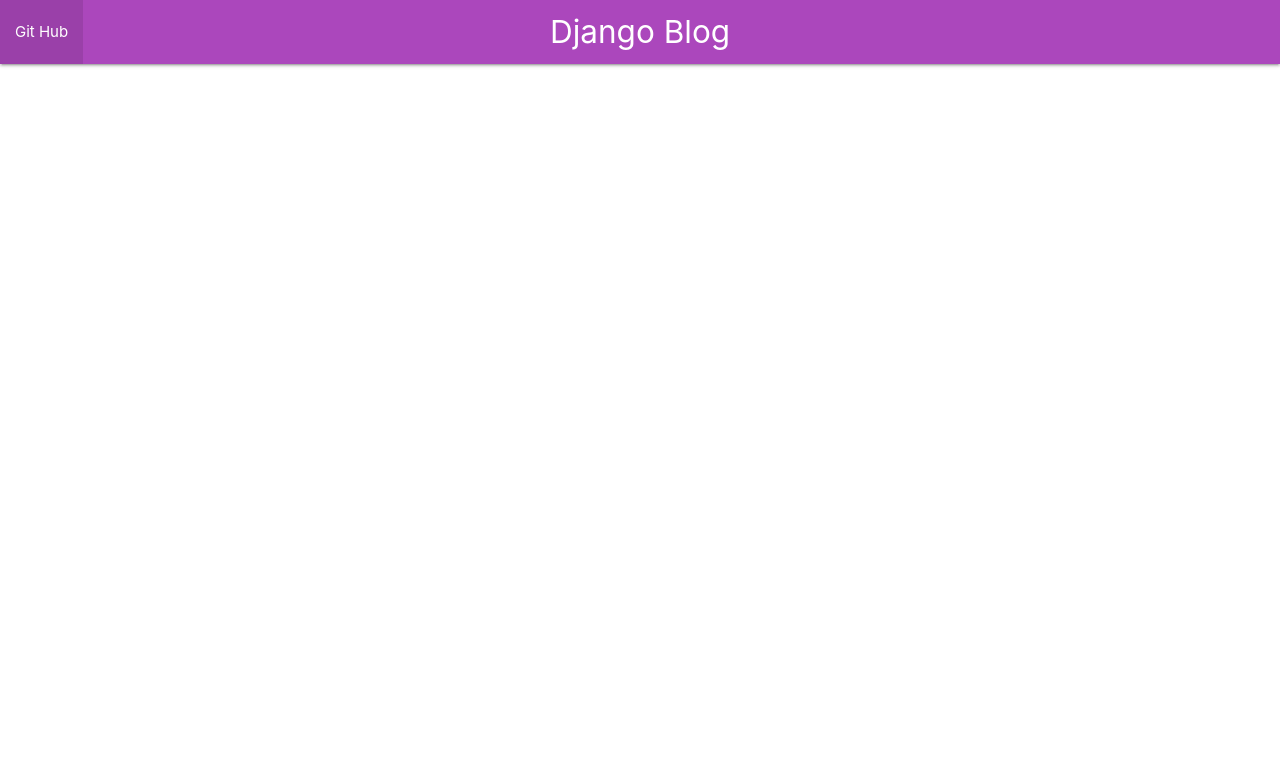
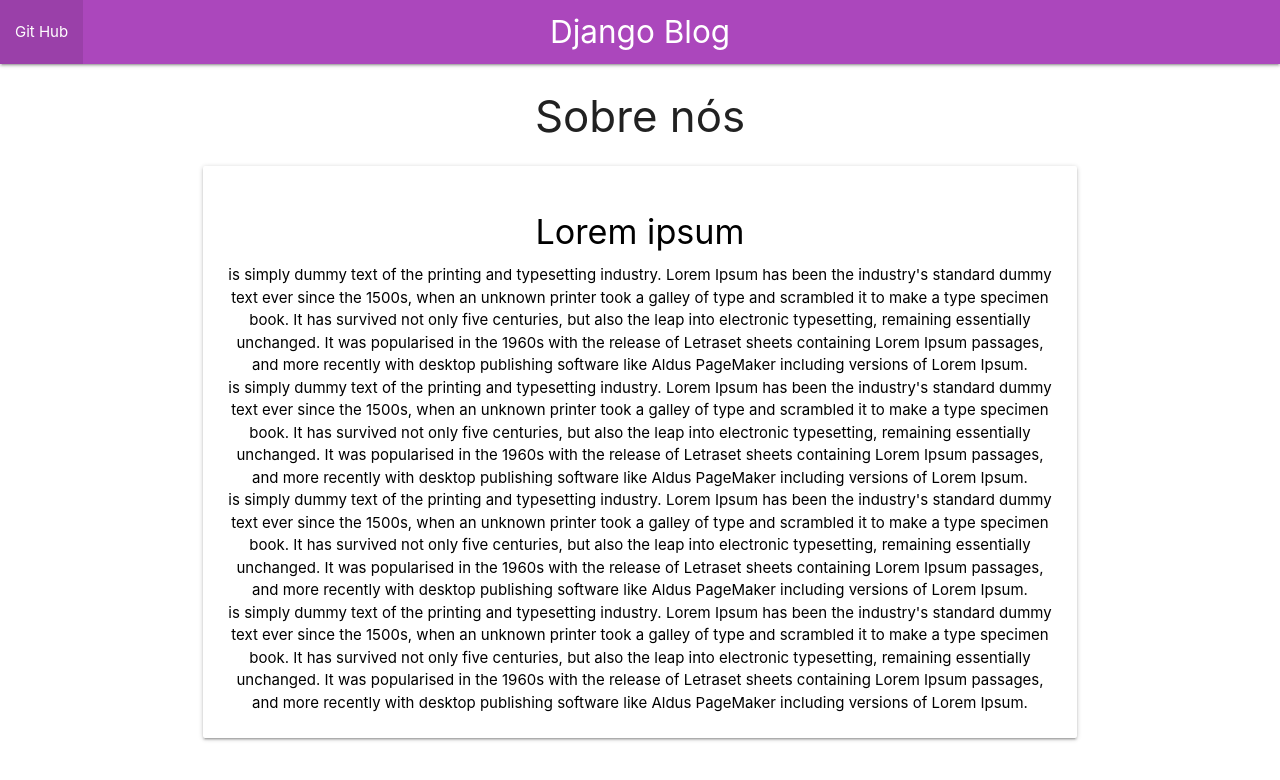
Before and after one commit to RodrigoBLima/Blog-Django, a Django app: page /sobre in a window 1280 px wide. Shown: the top 780 px of the page. Run offline with Django 3.2, Linux system fonts and the light colour scheme.

Commit message:
layout page sobre.html ok

```diff
--- a/blog/templates/sobre.html
+++ b/blog/templates/sobre.html
@@ -19,6 +19,23 @@
             </ul>
         </div>
     </nav>
+    <div class="container center" >
+            <h3>Sobre nós</h3>
+               <div class="row">
+                   <div class="col s12 m12">
+                       <div class="card darken-1">
+                           <div class="card-content black-text">
+                            <h4>Lorem ipsum</h4>
+                            <p class="justify"> is simply dummy text of the printing and typesetting industry. Lorem Ipsum has been the industry's standard dummy text ever since the 1500s, when an unknown printer took a galley of type and scrambled it to make a type specimen book. It has survived not only five centuries, but also the leap into electronic typesetting, remaining essentially unchanged. It was popularised in the 1960s with the release of Letraset sheets containing Lorem Ipsum passages, and more recently with desktop publishing software like Aldus PageMaker including versions of Lorem Ipsum.</p>
+                            <p> is simply dummy text of the printing and typesetting industry. Lorem Ipsum has been the industry's standard dummy text ever since the 1500s, when an unknown printer took a galley of type and scrambled it to make a type specimen book. It has survived not only five centuries, but also the leap into electronic typesetting, remaining essentially unchanged. It was popularised in the 1960s with the release of Letraset sheets containing Lorem Ipsum passages, and more recently with desktop publishing software like Aldus PageMaker including versions of Lorem Ipsum.</p>
+                            <p class=""> is simply dummy text of the printing and typesetting industry. Lorem Ipsum has been the industry's standard dummy text ever since the 1500s, when an unknown printer took a galley of type and scrambled it to make a type specimen book. It has survived not only five centuries, but also the leap into electronic typesetting, remaining essentially unchanged. It was popularised in the 1960s with the release of Letraset sheets containing Lorem Ipsum passages, and more recently with desktop publishing software like Aldus PageMaker including versions of Lorem Ipsum.</p>
+                            <p> is simply dummy text of the printing and typesetting industry. Lorem Ipsum has been the industry's standard dummy text ever since the 1500s, when an unknown printer took a galley of type and scrambled it to make a type specimen book. It has survived not only five centuries, but also the leap into electronic typesetting, remaining essentially unchanged. It was popularised in the 1960s with the release of Letraset sheets containing Lorem Ipsum passages, and more recently with desktop publishing software like Aldus PageMaker including versions of Lorem Ipsum.</p>
+
+                        </div>
+                       </div>
+                   </div>
+               </div>
+     </div>
 
 
 
```
Also changed, not shown: blog/templates/contato.html (+3 -11 lines).
